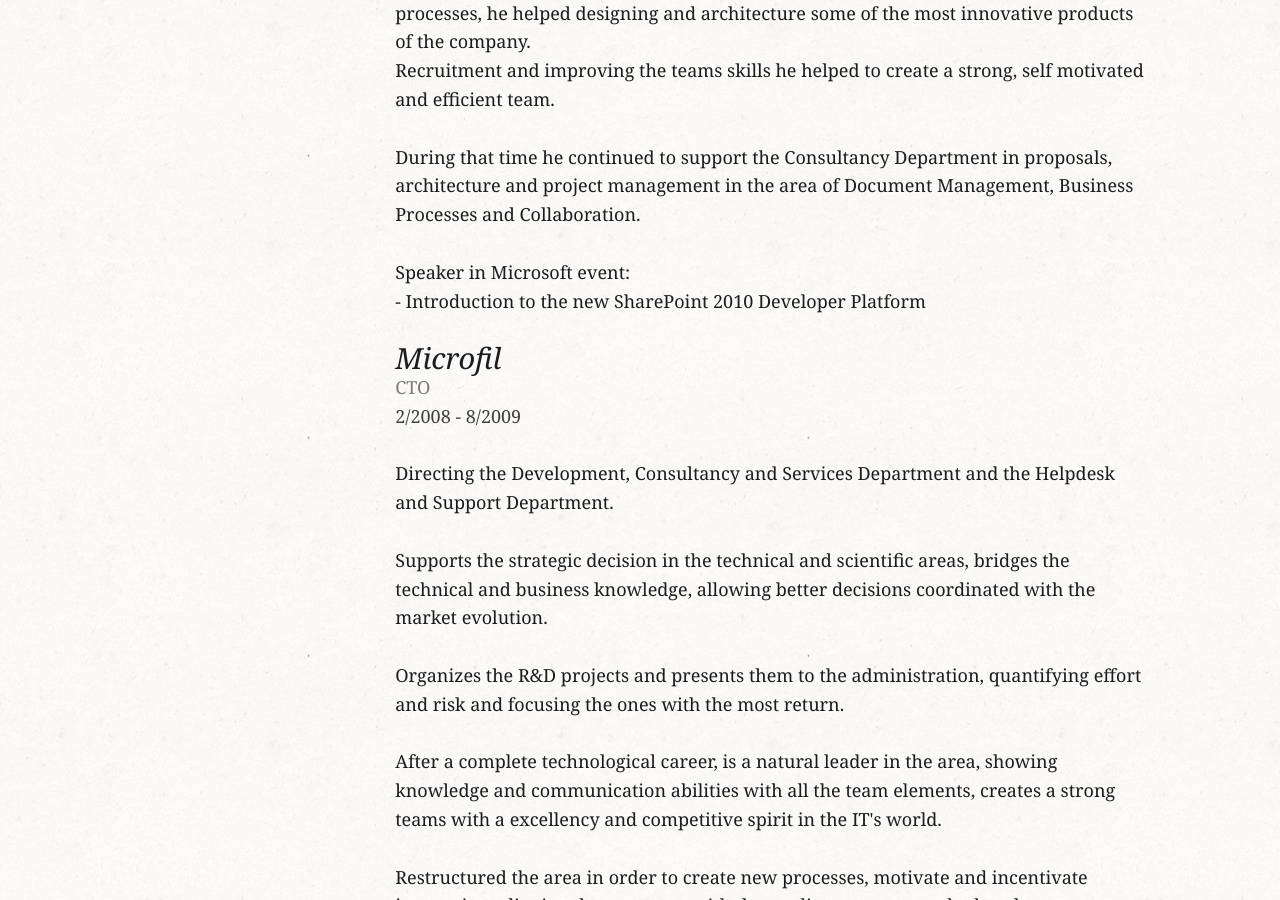
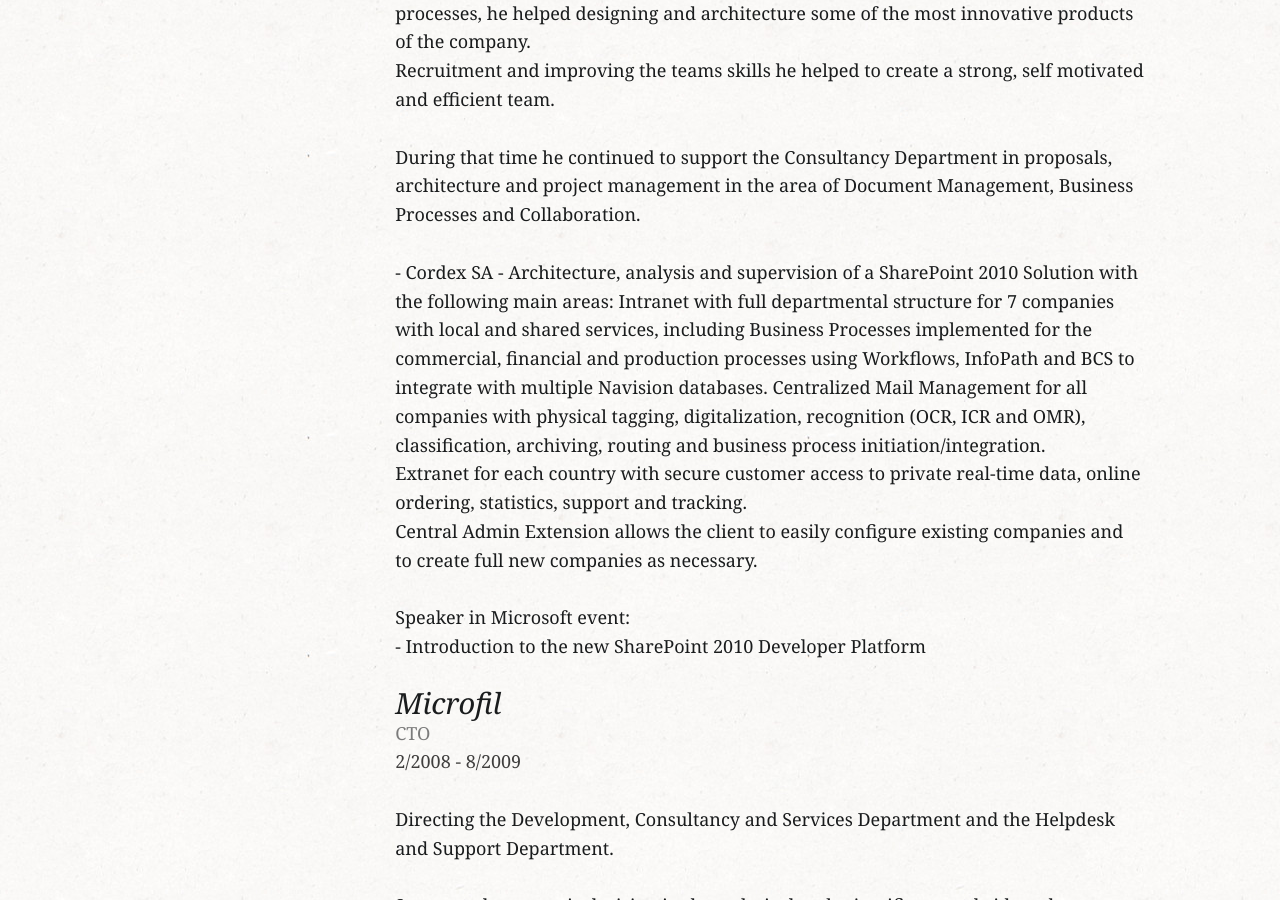
Before and after one commit to bernardoantunes/bernardoantunes.github.com, a Jekyll site: the page built from cv/index.html, in a window 1280 px wide and 900 px high, scrolled down 606 px. Built offline with Jekyll 4.4.1, drawn with Linux system fonts in a browser that asks for light colours; nearby versions of some CDN libraries.

Commit message:
Added Cordex Project Details

```diff
--- a/cv/index.html
+++ b/cv/index.html
@@ -87,6 +87,10 @@
                                 Recruitment and improving the teams skills he helped to create a strong, self motivated and efficient team.<br>
                                 <br>
                                 During that time he continued to support the Consultancy Department in proposals, architecture and project management in the area of Document Management, Business Processes and Collaboration.<br>
+                                <br>
+                                - Cordex SA - Architecture, analysis and supervision of a SharePoint 2010 Solution with the following main areas: Intranet with full departmental structure for 7 companies with local and shared services, including Business Processes implemented for the commercial, financial and production processes using Workflows, InfoPath and BCS to integrate with multiple Navision databases. Centralized Mail Management for all companies with physical tagging, digitalization, recognition (OCR, ICR and OMR), classification, archiving, routing and business process initiation/integration.<br>
+                                Extranet for each country with secure customer access to private real-time data, online ordering, statistics, support and tracking.<br>
+                                Central Admin Extension allows the client to easily configure existing companies and to create full new companies as necessary.<br>
                                 <br>
                                 Speaker in Microsoft event:<br>
                                 - Introduction to the new SharePoint 2010 Developer Platform
```
